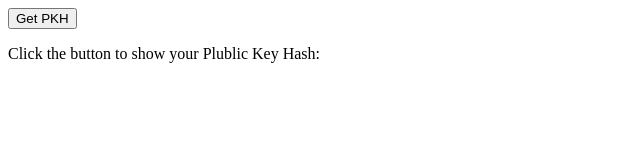
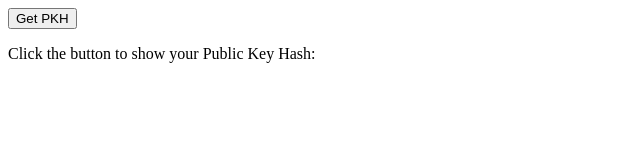
Before and after one commit to rober-m/get-pkh, a plain HTML site: page index.html in a window 1280 px wide. Shown: the full height of the page, 0-640 px from the left. Drawn offline with Linux system fonts and the light colour scheme.

Commit message:
Fix typo

```diff
--- a/index.html
+++ b/index.html
@@ -26,7 +26,7 @@
 <body>
   <div>
     <button id="getPKH">Get PKH</button>
-    <p>Click the button to show your Plublic Key Hash:</p>
+    <p>Click the button to show your Public Key Hash:</p>
     <p id="pkh"></p>
   </div>
 </body>
```
